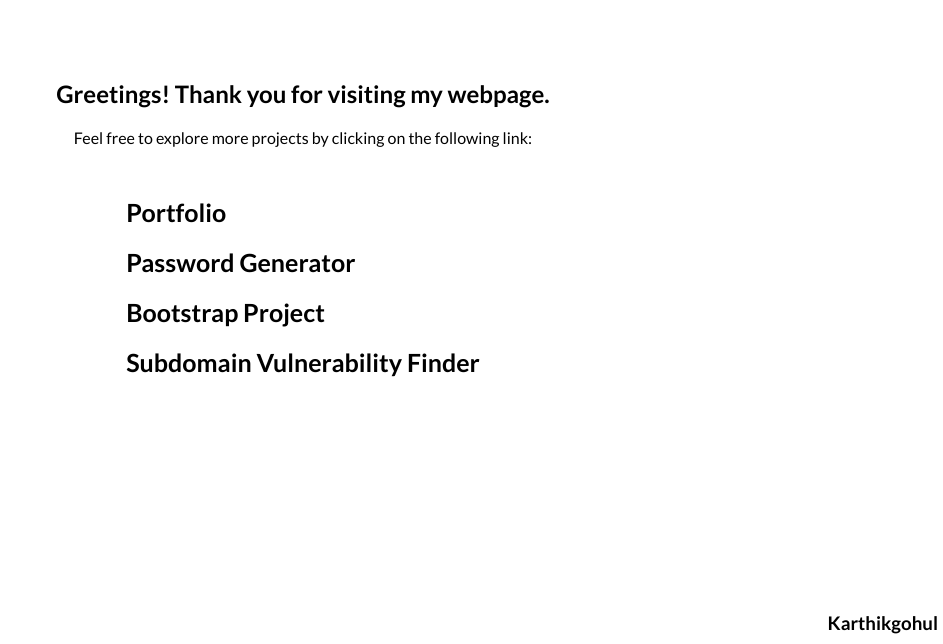
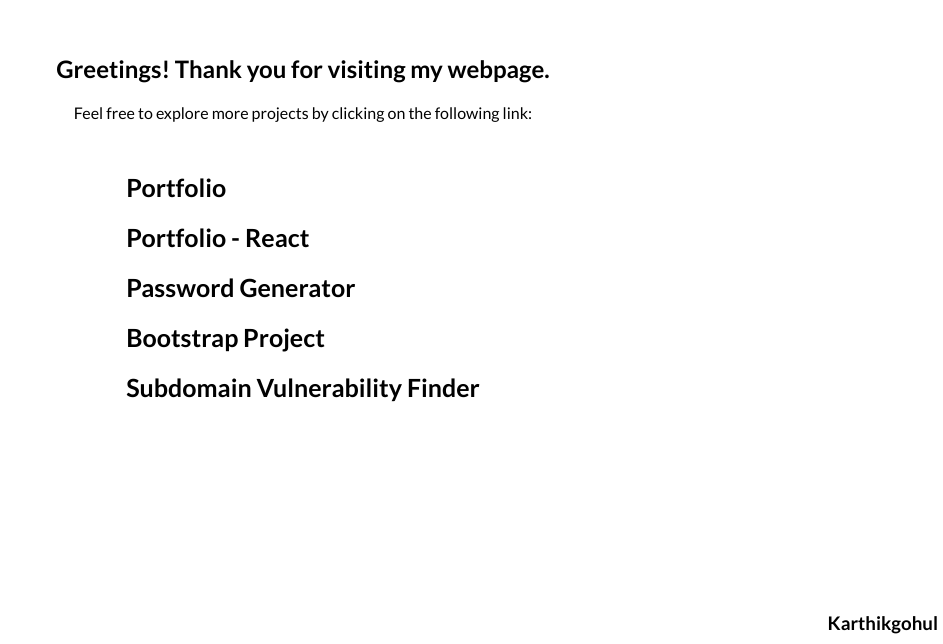
Before and after one commit to karthikgohul/karthikgohul.github.io, a plain HTML site: page index.html in a window 1280 px wide. Shown: the part 156-800 px from the top of the page, without its empty margins (337-1280 px from the left). Drawn offline with Linux system fonts and the light colour scheme.

Commit message:
Added React Portfolio Link

```diff
--- a/index.html
+++ b/index.html
@@ -16,6 +16,7 @@
     <div class="nav-menu">
       <ul class="nav-links">
         <li><a href="https://karthikgohul.github.io/PortFolio/" target="_blank" rel="noreferrer">Portfolio</a></li>
+        <li><a href="https://karthikgohul.netlify.app/" target="_blank" rel="noreferrer">Portfolio - React</a></li>
         <li><a href="https://karthikgohul.github.io/PasswordGenerator/" target="_blank" rel="noreferrer">Password Generator</a></li>
         <li><a href="https://karthikgohul.github.io/BootStrapProject/" target="_blank" rel="noreferrer">Bootstrap Project</a></li>
         <li><a href="https://github.com/karthikgohul/subvuln" target="_blank" rel="noreferrer">Subdomain Vulnerability Finder</a></li>
```
